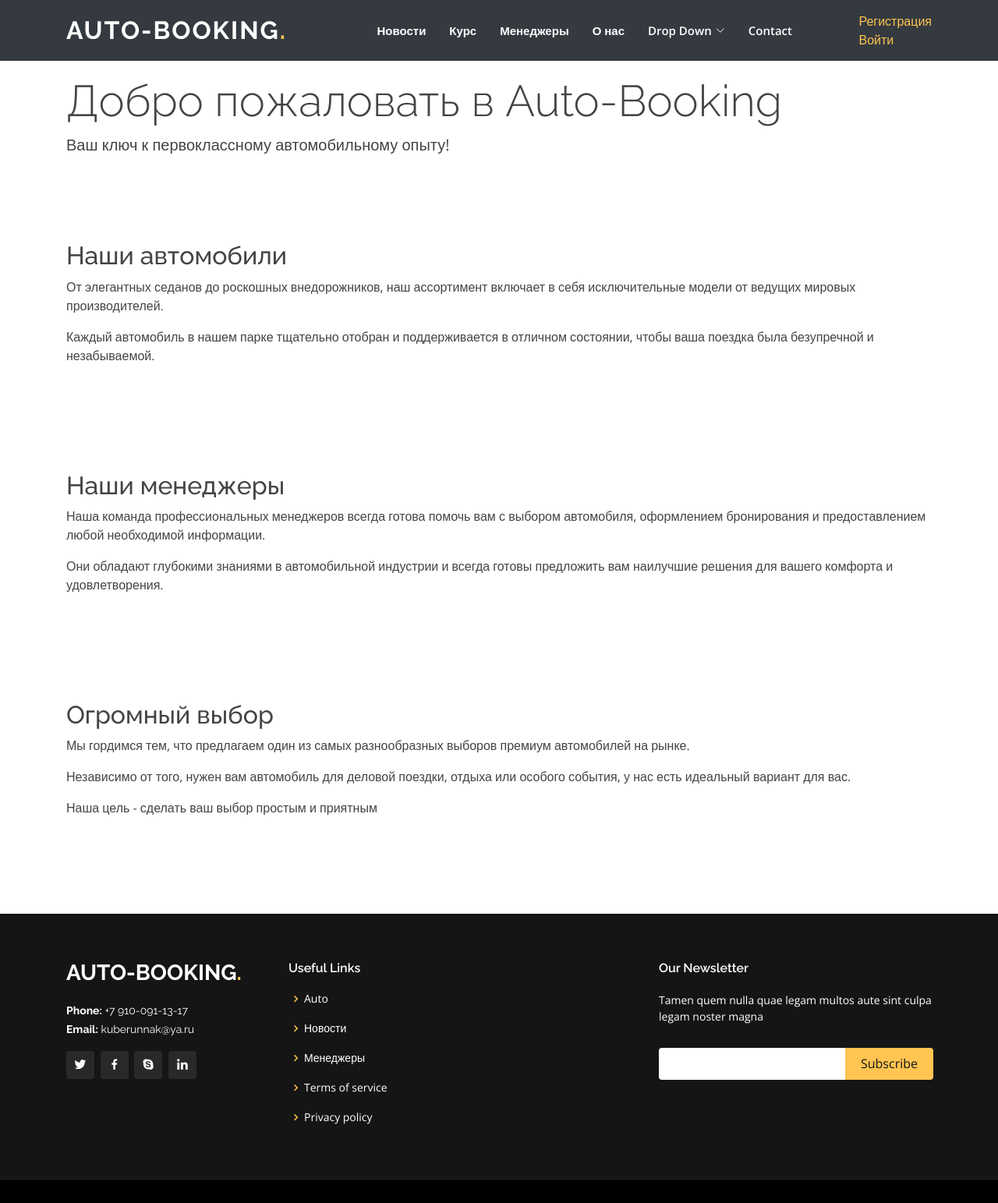
After one commit to Kuberunnak10/car_showroom, a Django app: template templates/about/about.html in a window 1280 px wide. The commit adds this page. Shown: the whole page at 78% size. Run offline with Django 5.2, Linux system fonts and the light colour scheme; the template is opened without the code that fills it, so the values that code supplies are empty; some libraries are stand-ins or nearby versions.

Commit message:
creeate about page

```diff
--- a/app_autosalon/urls.py
+++ b/app_autosalon/urls.py
@@ -1,9 +1,10 @@
 from django.urls import  path
 
-from app_autosalon.views import get_all_marks, get_mark, get_auto
+from app_autosalon.views import get_all_marks, get_mark, get_auto, about_us
 
 urlpatterns = [
     path('', get_all_marks, name='main_page'),
     path('cars/<str:mark>', get_mark, name='mark_name'),
     path('cars/sale/<int:id>', get_auto, name='get_auto'),
+    path('about', about_us, name='about_us')
 ]
--- a/app_autosalon/views.py
+++ b/app_autosalon/views.py
@@ -50,3 +50,7 @@ def get_auto(request, id: int) -> HttpResponse:
     return render(request,
                   'app_autosalon/auto.html',
                   {'auto': auto_name, 'form': form})
+
+
+def about_us(request):
+    return render(request, 'about/about.html')
--- /dev/null
+++ b/templates/about/about.html
@@ -0,0 +1,33 @@
+{% extends 'base.html' %}
+
+{% block title %}О нас{% endblock %}
+
+{% block content %}
+
+    <div class="container">
+        <h1 class="display-4">Добро пожаловать в Auto-Booking</h1>
+        <p class="lead">Ваш ключ к первоклассному автомобильному опыту!</p>
+    </div>
+
+
+<main class="container my-5">
+    <section>
+        <h2>Наши автомобили</h2>
+        <p>От элегантных седанов до роскошных внедорожников, наш ассортимент включает в себя исключительные модели от ведущих мировых производителей.</p>
+        <p>Каждый автомобиль в нашем парке тщательно отобран и поддерживается в отличном состоянии, чтобы ваша поездка была безупречной и незабываемой.</p>
+    </section>
+
+    <section>
+        <h2>Наши менеджеры</h2>
+        <p>Наша команда профессиональных менеджеров всегда готова помочь вам с выбором автомобиля, оформлением бронирования и предоставлением любой необходимой информации.</p>
+        <p>Они обладают глубокими знаниями в автомобильной индустрии и всегда готовы предложить вам наилучшие решения для вашего комфорта и удовлетворения.</p>
+    </section>
+
+    <section>
+        <h2>Огромный выбор</h2>
+        <p>Мы гордимся тем, что предлагаем один из самых разнообразных выборов премиум автомобилей на рынке.</p>
+        <p>Независимо от того, нужен вам автомобиль для деловой поездки, отдыха или особого события, у нас есть идеальный вариант для вас.</p>
+        <p>Наша цель - сделать ваш выбор простым и приятным</p>
+    </section>
+</main>
+{% endblock %}
--- a/templates/app_autosalon/auto.html
+++ b/templates/app_autosalon/auto.html
@@ -23,7 +23,7 @@
             <div class="col-md-6">
                 <div class="car-details-container">
                     <h1>{{ auto.mark }} {{ auto.model }}</h1>
-                    <p>Цена: {{ auto.price }}</p>
+                    <p>Цена: {{ auto.price }} / Сутки</p>
                     <p>Страна производитель: {{ auto.country }}</p>
                     <p>Кузов: {{ auto.body_type }}</p>
                     <p>Коробка передач: {{ auto.transmission }}</p>
--- a/templates/base.html
+++ b/templates/base.html
@@ -37,16 +37,12 @@
         <div class="container d-flex align-items-center justify-content-lg-between">
 
             <h1 class="logo me-auto me-lg-0"><a href="{% url 'main_page' %}">auto-booking<span>.</span></a></h1>
-      <!-- Uncomment below if you prefer to use an image logo -->
-      <!-- <a href="index.html" class="logo me-auto me-lg-0"><img src="/static/assets/img/logo.png" alt="" class="img-fluid"></a>-->
-
                 <nav id="navbar" class="navbar navbar-expand-lg navbar-dark bg-dark">
                     <ul>
                     <li><a class="nav-link scrollto" href="{% url 'news' %}">Новости</a></li>
                     <li><a class="nav-link scrollto" href="{% url 'course' %}">Курс</a></li>
-                    <li><a class="nav-link scrollto" href="#services">Services</a></li>
-
-                    <li><a class="nav-link scrollto" href="#team">Team</a></li>
+                    <li><a class="nav-link scrollto" href="{% url 'get_managers' %}">Менеджеры</a></li>
+                    <li><a class="nav-link scrollto" href="{% url 'about_us' %}">О нас</a></li>
                     <li class="dropdown"><a href="#"><span>Drop Down</span> <i class="bi bi-chevron-down"></i></a>
                         <ul>
                         <li><a href="#">Drop Down 1</a></li>
@@ -88,15 +84,7 @@
                     </li>
                 {% endif %}
             </ul>
-
         </div>
-
-
-
-
-
-
-    </div>
   </header>
 
     <br>
@@ -115,10 +103,10 @@
 
           <div class="col-lg-3 col-md-6">
             <div class="footer-info">
-              <h3>Auto<span>.</span></h3>
+              <h3>auto-booking<span>.</span></h3>
               <p>
                 <strong>Phone:</strong> +7 910-091-13-17<br>
-                <strong>Email:</strong> info@example.com<br>
+                <strong>Email:</strong> kuberunnak@ya.ru<br>
               </p>
               <div class="social-links mt-3">
                 <a href="#" class="twitter"><i class="bx bxl-twitter"></i></a>
@@ -134,7 +122,7 @@
             <ul>
               <li><i class="bx bx-chevron-right"></i> <a href="{% url 'main_page' %}">Auto</a></li>
               <li><i class="bx bx-chevron-right"></i> <a href="{% url 'news' %}">Новости</a></li>
-              <li><i class="bx bx-chevron-right"></i> <a href="#">Services</a></li>
+              <li><i class="bx bx-chevron-right"></i> <a href="{% url 'get_managers' %}">Менеджеры</a></li>
               <li><i class="bx bx-chevron-right"></i> <a href="#">Terms of service</a></li>
               <li><i class="bx bx-chevron-right"></i> <a href="#">Privacy policy</a></li>
             </ul>
```
Also changed, not shown: media/makr_image/032a_en.png (added), media/makr_image/3jjayb7lc0u8wg8ckoo80okgg48004.png (added), media/makr_image/Audi_Logo.svg.png (added), media/makr_image/FerrariLogoPNGImagesHDkopiya.png (added), media/makr_image/Ford_Motor_Company_Logo.svg.png (added), media/makr_image/Mercedes_benz_logo1989.png (added), media/makr_image/cadillac-verkopen.png (added), media/makr_image/cadillac.png (added), media/makr_image/lamborghini.png (added), media/makr_image/logo-ap-tesla.png (added), media/makr_image/png-transparent-ferrari-logo-ferrari-spa-car-laferrari-enzo-ferrari-ferrari-4_sABk3UQ.png (added), 2 other files.
